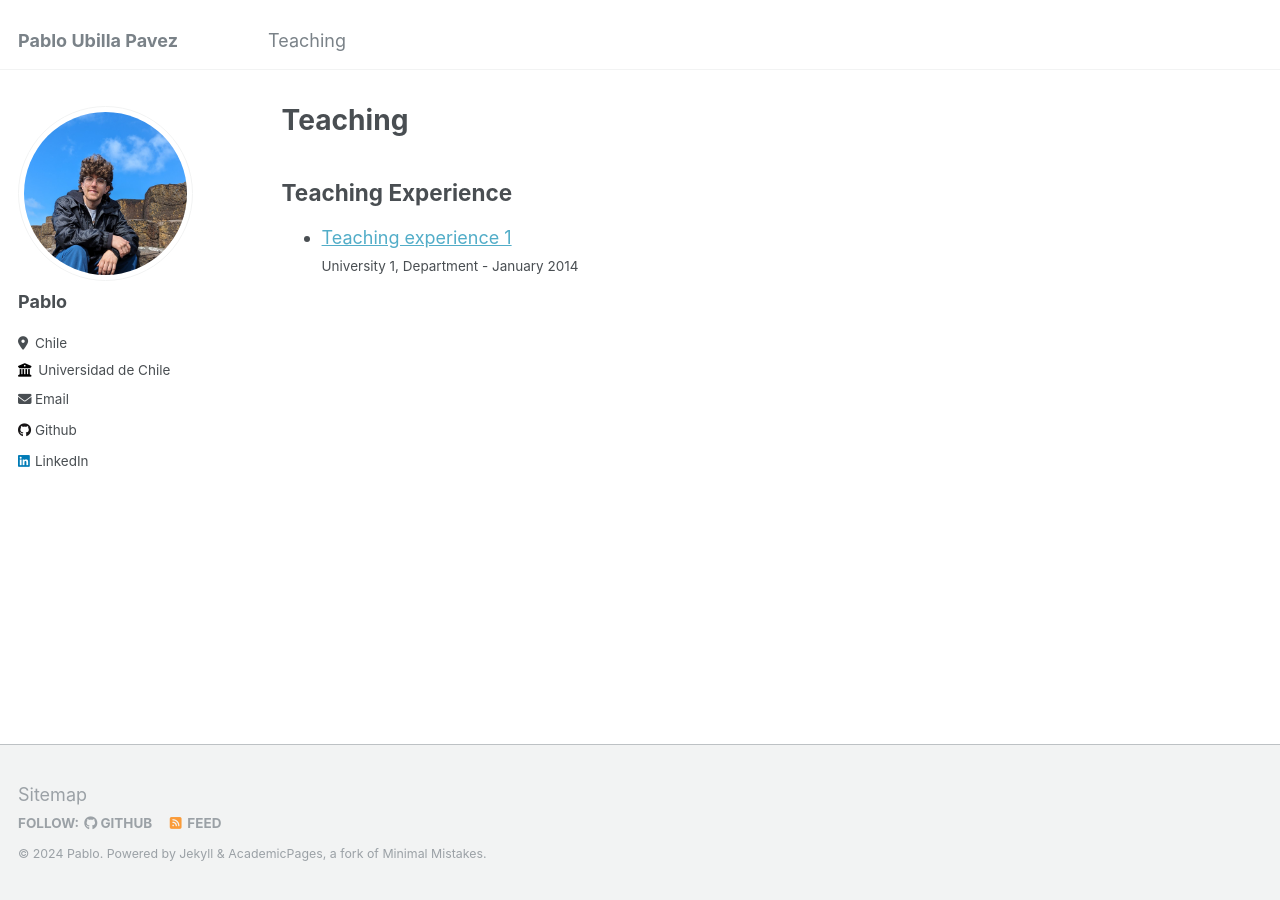
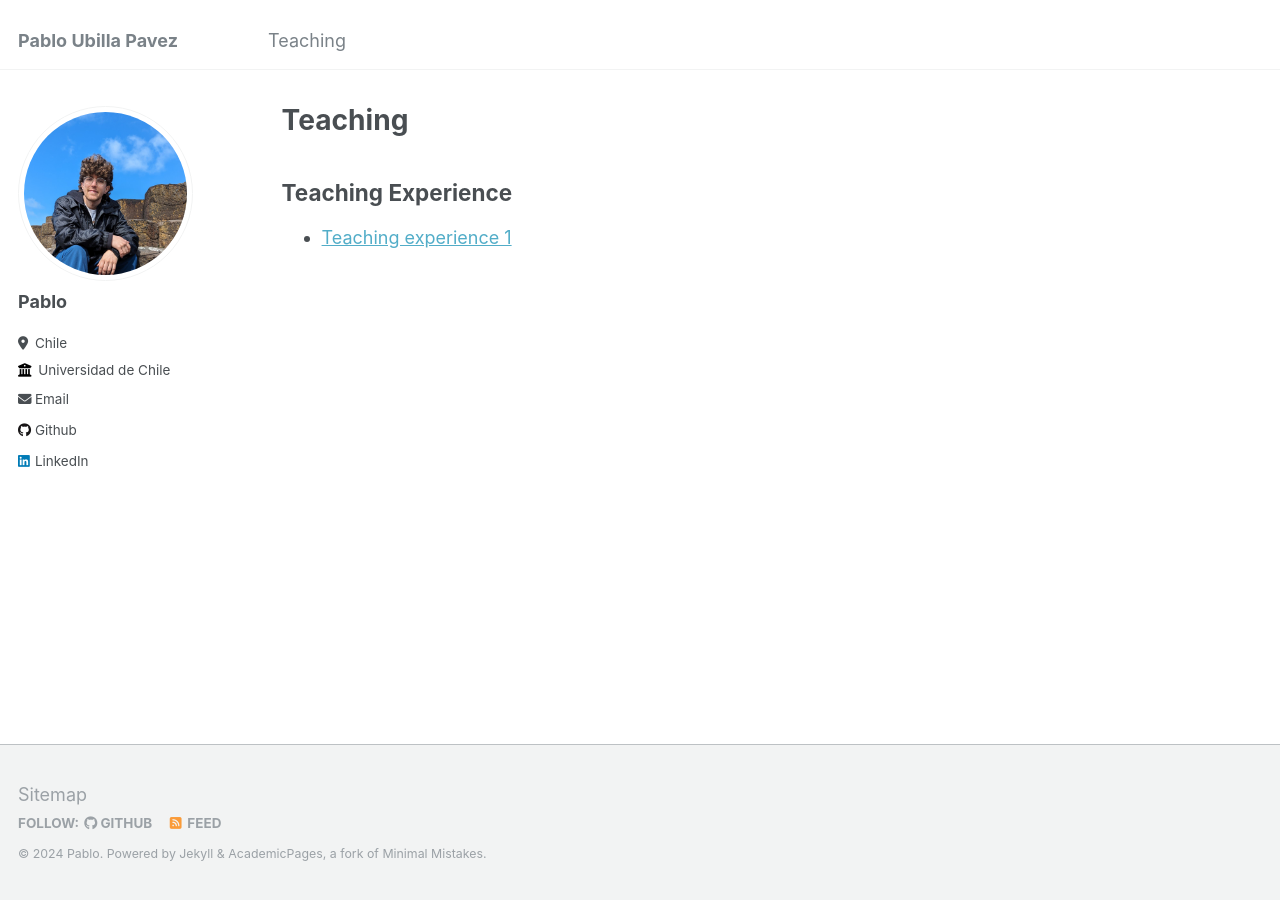
Before and after one commit to pabloubilla/pabloubilla.github.io, a Jekyll site: the page built from _pages/teaching.html, in a window 1280 px wide. Built offline with Jekyll 4.4.1, drawn with Linux system fonts in a browser that asks for light colours.

Commit message:
teaching changes

```diff
--- a/_pages/teaching.html
+++ b/_pages/teaching.html
@@ -11,9 +11,9 @@
 
 <ul>
   <li>
-    <a href="/teaching/2014-spring-teaching-1">Teaching experience 1</a>
+    <a href="/teaching/teaching_experience">Teaching experience 1</a>
     <br>
-    <small>University 1, Department - January 2014</small>
+    <small></small>
   </li>
 </ul>
 
```
